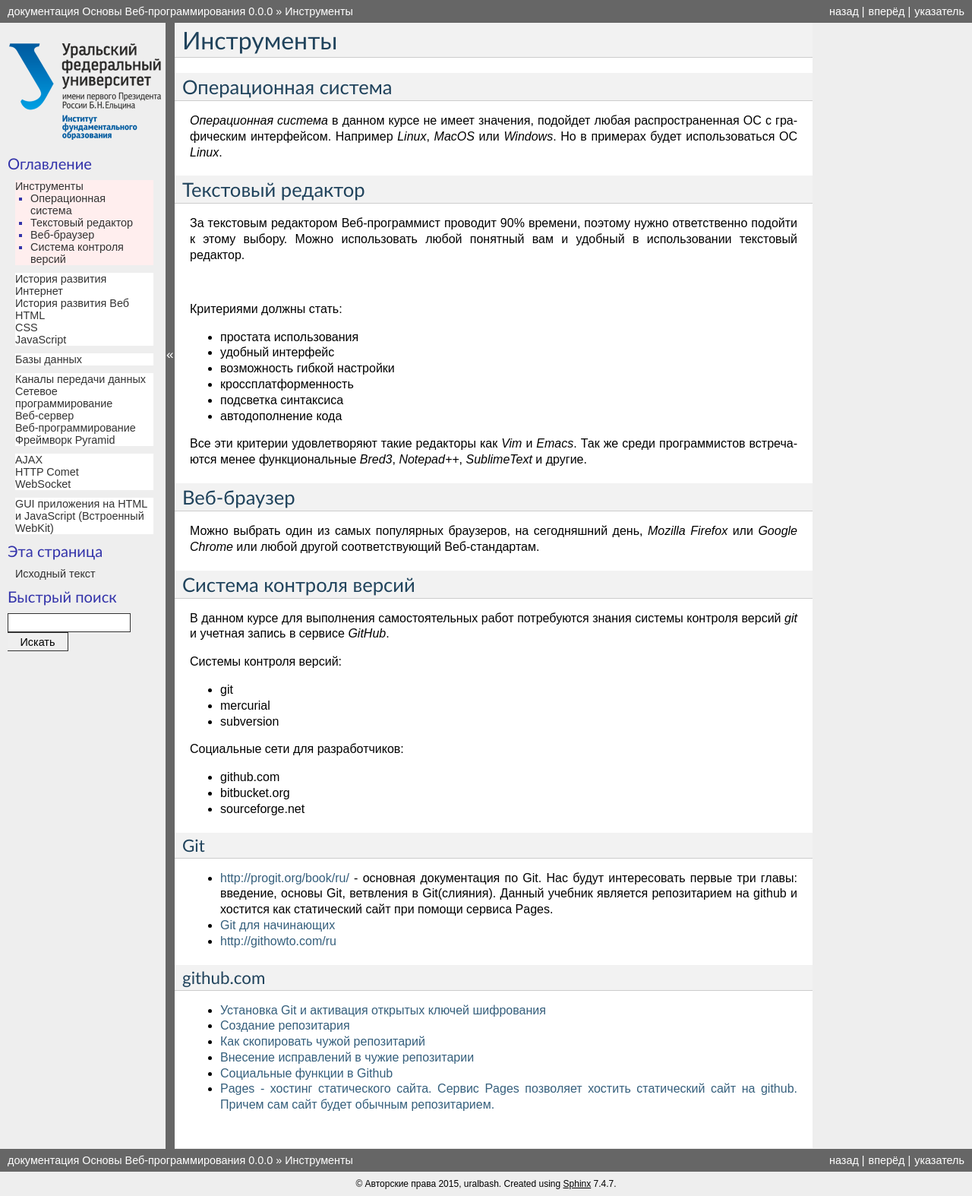
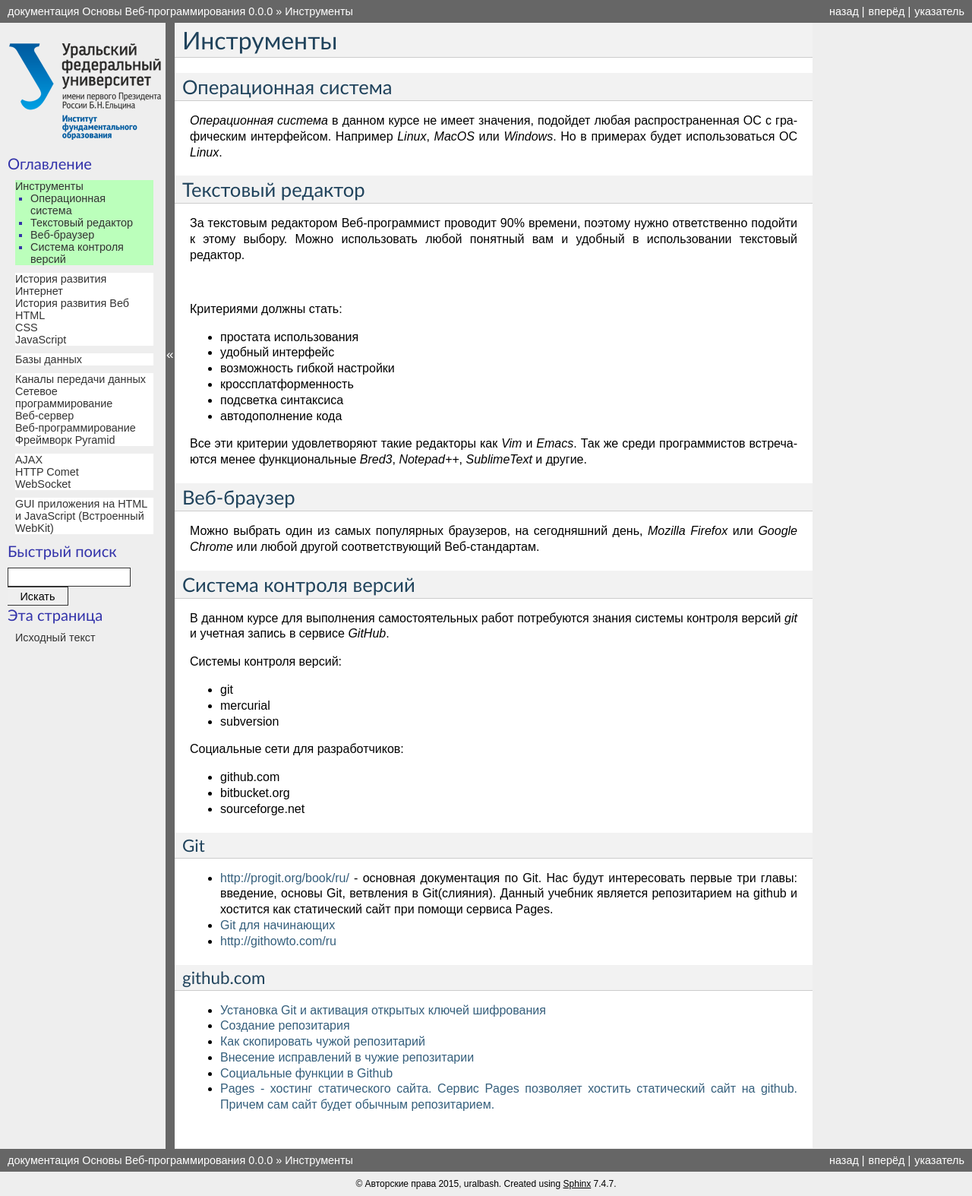
Before and after one commit to ustu/lectures.www, a Sphinx documentation site: the page built from docs/workplace.rst, in a window 1280 px wide. Shown: the whole page at 76% size. Built offline with Sphinx 7.4.7, drawn with Linux system fonts in a browser that asks for light colours.

Commit message:
++requirements.txt

```diff
--- a/docs/_themes/mydefault/static/default.css_t
+++ b/docs/_themes/mydefault/static/default.css_t
@@ -322,7 +322,7 @@
 }
 
 li.toctree-l1.current {
-    background: #fee;
+    background: #bfb;
 }
 
 li[class*=" current"] {
--- a/docs/conf.py
+++ b/docs/conf.py
@@ -22,7 +22,10 @@
 html_logo = '_static/info-small.png'
 html_favicon = '_static/urfu.ico'
 html_sidebars = {
-    '**': ['globaltoc.html', 'sourcelink.html', 'searchbox.html'],
+    '**': ['globaltoc.html',
+           'searchbox.html',
+           'sourcelink.html',
+           ],
     'using/windows': ['windowssidebar.html', 'searchbox.html'],
 }
 
@@ -44,7 +47,7 @@
     'sphinx.ext.doctest',
     'sphinx.ext.intersphinx',
     'sphinx.ext.viewcode',
-]
+    'sphinxcontrib.fulltoc']
 
 # Add any paths that contain templates here, relative to this directory.
 templates_path = ['_templates']
--- /dev/null
+++ b/requirements.txt
@@ -0,0 +1 @@
+sphinxcontrib-fulltoc
```
